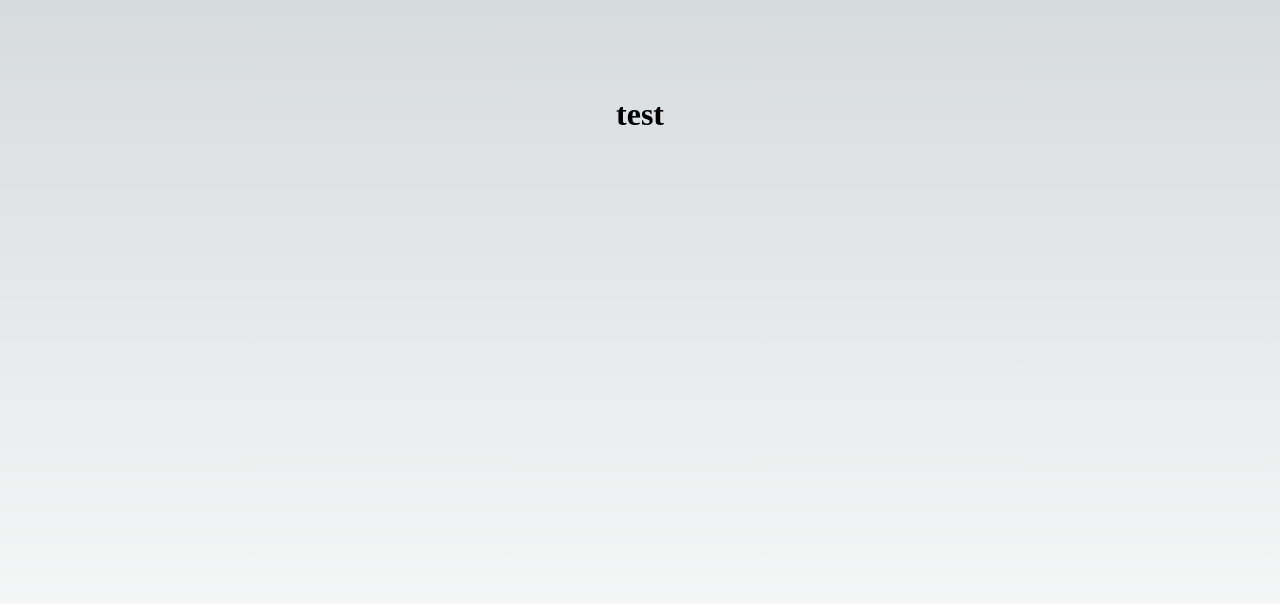
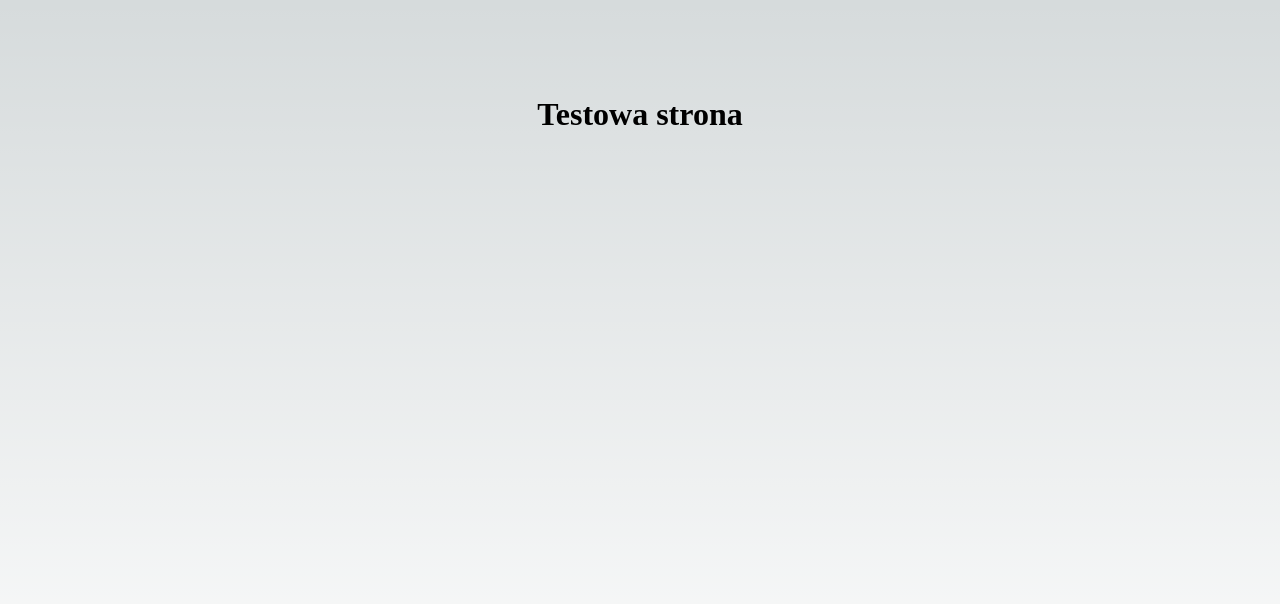
Before and after one commit to bgiepard/next, a Next.js app: page / in a window 1280 px wide. Shown: the top 604 px of the page. Built offline with nearby package versions, Linux system fonts and the light colour scheme.

Commit message:
new text

```diff
--- a/pages/index.tsx
+++ b/pages/index.tsx
@@ -16,7 +16,7 @@ export default function Home() {
       <main className={styles.main}>
 
         <h1>
-          test
+          Testowa strona
         </h1>
 
       </main>
```
